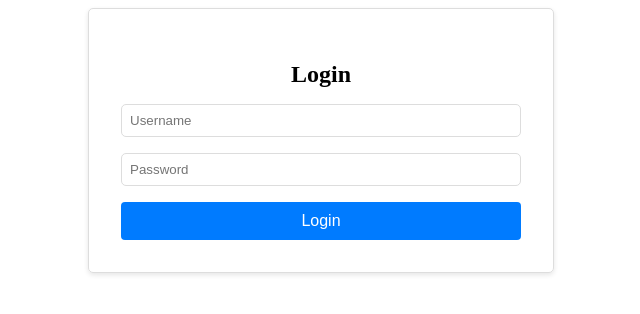
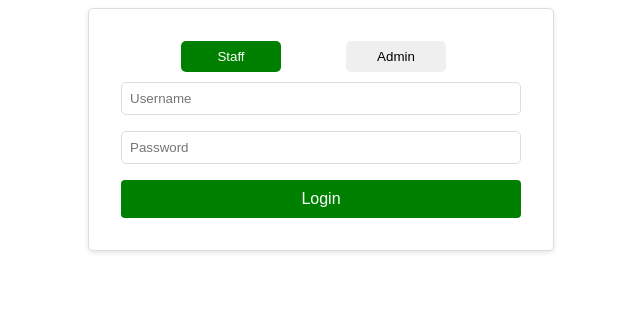
Before and after one commit to Ossy-em/portal, a React (Vite) app in the folder ictrequestportal/: page / in a window 1280 px wide. Shown: the top 314 px of the page, without its empty margins (319-959 px from the left). Built offline with nearby package versions, Linux system fonts and the light colour scheme.

Commit message:
created Admin/staff login page

```diff
--- /dev/null
+++ b/ictrequestportal/src/loginpage/AdminLoginPage/AdminLoginPage.css
@@ -0,0 +1,18 @@
+.login-staf{
+    border: none;
+}
+
+.input-login{
+    background-color: green !important;
+    transition: background-color 0.15s ease-in-out, color 0.15s ease-in-out;
+
+}
+
+.input-login:hover{
+    background-color: #004900 !important;
+}
+
+.in-staff{
+    outline-color: rgb(198, 236, 198) ;
+    border: none;
+}
--- /dev/null
+++ b/ictrequestportal/src/loginpage/AdminLoginPage/AdminLoginPage.jsx
@@ -0,0 +1,85 @@
+import React, { useState } from 'react';
+import { useNavigate } from 'react-router-dom';
+import { motion } from 'framer-motion';
+// import './LoginPage.css';
+import "./AdminLoginPage.css";
+
+const AdminLoginPage = () => {
+  const [username, setUsername] = useState('');
+  const [password, setPassword] = useState('');
+  const navigate = useNavigate();
+
+  const handleSubmit = (e) => {
+    e.preventDefault();
+    // Placeholder for form submission logic
+    console.log('Username:', username);
+    console.log('Password:', password);
+
+    // Assuming login is successful
+    navigate('/staff-request');
+  };
+
+  const containerVariants = {
+    hidden: { opacity: 0, y: -50 },
+    visible: { opacity: 1, y: 0, transition: { duration: 0.5 } },
+  };
+
+  const inputVariants = {
+    hidden: { opacity: 0, x: -20 },
+    visible: { opacity: 1, x: 0, transition: { delay: 0.3, duration: 0.5 } },
+  };
+
+  const buttonVariants = {
+    hidden: { opacity: 0 },
+    visible: { opacity: 1, transition: { delay: 0.5, duration: 0.5 } },
+    hover: { scale: 1.1, backgroundColor: "#4CAF50", transition: { yoyo: Infinity } }
+  };
+
+  return (
+    <motion.div
+      className="login-staf"
+      variants={containerVariants}
+      initial="hidden"
+      animate="visible"
+    >
+
+      <form onSubmit={handleSubmit}>
+        <motion.input
+        className='in-staff'
+          type="text"
+          placeholder="Username"
+          value={username}
+          onChange={(e) => setUsername(e.target.value)}
+          required
+          variants={inputVariants}
+          initial="hidden"
+          animate="visible"
+        />
+        <motion.input
+        className='in-staff'
+          type="password"
+          placeholder="Password"
+          value={password}
+          onChange={(e) => setPassword(e.target.value)}
+          required
+          variants={inputVariants}
+          initial="hidden"
+          animate="visible"
+        />
+        <motion.button
+        className="input-login"
+          type="submit"
+          variants={buttonVariants}
+          initial="hidden"
+          animate="visible"
+          whileHover="hover"
+        >
+           Login
+
+        </motion.button>
+      </form>
+    </motion.div>
+  );
+};
+
+export default AdminLoginPage;
--- a/ictrequestportal/src/loginpage/LoginPage.css
+++ b/ictrequestportal/src/loginpage/LoginPage.css
@@ -31,3 +31,31 @@
     border-radius: 5px;
     cursor: pointer;
   }
+
+  .staff-admin-con{
+    width: 100%;
+    display: flex;
+    gap: 5px;
+    margin-bottom: 10px ;
+
+  }
+
+  .staff-admin-con {
+    width: 100%;
+    display: flex;
+    gap: 5px;
+    margin-bottom: 10px;
+  }
+
+  .staff-admin-con button {
+    width: 25%;
+    color: black;
+    margin-left: 15%;
+    transition: background-color 0.15s ease-in-out, color 0.15s ease-in-out;
+  }
+
+  .active {
+    background-color: green;
+    color: white !important;
+    transition: background-color 0.15s ease-in-out;
+  }
--- a/ictrequestportal/src/loginpage/LoginPage.jsx
+++ b/ictrequestportal/src/loginpage/LoginPage.jsx
@@ -1,79 +1,118 @@
+// import React, { useState } from 'react';
+// import { useNavigate } from 'react-router-dom';
+// import { motion } from 'framer-motion';
+// import './LoginPage.css';
+
+// const LoginPage = () => {
+//   const [username, setUsername] = useState('');
+//   const [password, setPassword] = useState('');
+//   const navigate = useNavigate();
+
+//   const handleSubmit = (e) => {
+//     e.preventDefault();
+//     // Placeholder for form submission logic
+//     console.log('Username:', username);
+//     console.log('Password:', password);
+
+//     // Assuming login is successful
+//     navigate('/staff-request');
+//   };
+
+//   const containerVariants = {
+//     hidden: { opacity: 0, y: -50 },
+//     visible: { opacity: 1, y: 0, transition: { duration: 0.5 } },
+//   };
+
+//   const inputVariants = {
+//     hidden: { opacity: 0, x: -20 },
+//     visible: { opacity: 1, x: 0, transition: { delay: 0.3, duration: 0.5 } },
+//   };
+
+//   const buttonVariants = {
+//     hidden: { opacity: 0 },
+//     visible: { opacity: 1, transition: { delay: 0.5, duration: 0.5 } },
+//     hover: { scale: 1.1, backgroundColor: "#4CAF50", transition: { yoyo: Infinity } }
+//   };
+
+//   return (
+//     <motion.div
+//       className="login-container"
+//       variants={containerVariants}
+//       initial="hidden"
+//       animate="visible"
+//     >
+//       <h2>Login</h2>
+//       <form onSubmit={handleSubmit}>
+//         <motion.input
+//           type="text"
+//           placeholder="Username"
+//           value={username}
+//           onChange={(e) => setUsername(e.target.value)}
+//           required
+//           variants={inputVariants}
+//           initial="hidden"
+//           animate="visible"
+//         />
+//         <motion.input
+//           type="password"
+//           placeholder="Password"
+//           value={password}
+//           onChange={(e) => setPassword(e.target.value)}
+//           required
+//           variants={inputVariants}
+//           initial="hidden"
+//           animate="visible"
+//         />
+//         <motion.button
+//           type="submit"
+//           variants={buttonVariants}
+//           initial="hidden"
+//           animate="visible"
+//           whileHover="hover"
+//         >
+//           Login
+//         </motion.button>
+//       </form>
+//     </motion.div>
+//   );
+// };
+
+// export default LoginPage;
+
 import React, { useState } from 'react';
-import { useNavigate } from 'react-router-dom';
-import { motion } from 'framer-motion';
-import './LoginPage.css';
+import StaffLoginPage from './StaffLoginPage/StaffLoginPage' // Make sure to import your StaffLoginPage component
+import AdminLoginPage from './AdminLoginPage/AdminLoginPage';
+import './LoginPage.css'
+const LoginPage = () => {
+  const [view, setView] = useState('staff'); // Default to 'staff' view
 
-const LoginPage = () => {
-  const [username, setUsername] = useState('');
-  const [password, setPassword] = useState('');
-  const navigate = useNavigate();
-
-  const handleSubmit = (e) => {
-    e.preventDefault();
-    // Placeholder for form submission logic
-    console.log('Username:', username);
-    console.log('Password:', password);
-
-    // Assuming login is successful
-    navigate('/staff-request');
+  const handleStaffClick = () => {
+    setView('staff');
   };
 
-  const containerVariants = {
-    hidden: { opacity: 0, y: -50 },
-    visible: { opacity: 1, y: 0, transition: { duration: 0.5 } },
-  };
-
-  const inputVariants = {
-    hidden: { opacity: 0, x: -20 },
-    visible: { opacity: 1, x: 0, transition: { delay: 0.3, duration: 0.5 } },
-  };
-
-  const buttonVariants = {
-    hidden: { opacity: 0 },
-    visible: { opacity: 1, transition: { delay: 0.5, duration: 0.5 } },
-    hover: { scale: 1.1, backgroundColor: "#4CAF50", transition: { yoyo: Infinity } }
+  const handleAdminClick = () => {
+    setView('admin');
   };
 
   return (
-    <motion.div
-      className="login-container"
-      variants={containerVariants}
-      initial="hidden"
-      animate="visible"
-    >
-      <h2>Login</h2>
-      <form onSubmit={handleSubmit}>
-        <motion.input
-          type="text"
-          placeholder="Username"
-          value={username}
-          onChange={(e) => setUsername(e.target.value)}
-          required
-          variants={inputVariants}
-          initial="hidden"
-          animate="visible"
-        />
-        <motion.input
-          type="password"
-          placeholder="Password"
-          value={password}
-          onChange={(e) => setPassword(e.target.value)}
-          required
-          variants={inputVariants}
-          initial="hidden"
-          animate="visible"
-        />
-        <motion.button
-          type="submit"
-          variants={buttonVariants}
-          initial="hidden"
-          animate="visible"
-          whileHover="hover"
+    <div className="login-container">
+      <div className="staff-admin-con">
+        <button
+          className={view === 'staff' ? 'active' : ''}
+          onClick={handleStaffClick}
         >
-          Login
-        </motion.button>
-      </form>
-    </motion.div>
+          Staff
+        </button>
+        <button
+          className={view === 'admin' ? 'active' : ''}
+          onClick={handleAdminClick}
+        >
+          Admin
+        </button>
+      </div>
+      {view === 'staff' && <StaffLoginPage />}
+      {view === 'admin' && <AdminLoginPage/>}
+    </div>
   );
 };
 
--- /dev/null
+++ b/ictrequestportal/src/loginpage/StaffLoginPage/StaffLoginPage.css
@@ -0,0 +1,18 @@
+.login-staf{
+    border: none;
+}
+
+.input-login{
+    background-color: green !important;
+    transition: background-color 0.15s ease-in-out, color 0.15s ease-in-out;
+
+}
+
+.input-login:hover{
+    background-color: #004900 !important;
+}
+
+.in-staff{
+    outline-color: rgb(198, 236, 198) ;
+    border: none;
+}
--- /dev/null
+++ b/ictrequestportal/src/loginpage/StaffLoginPage/StaffLoginPage.jsx
@@ -0,0 +1,85 @@
+import React, { useState } from 'react';
+import { useNavigate } from 'react-router-dom';
+import { motion } from 'framer-motion';
+// import './LoginPage.css';
+import "./StaffLoginPage.css";
+
+const StaffLoginPage = () => {
+  const [username, setUsername] = useState('');
+  const [password, setPassword] = useState('');
+  const navigate = useNavigate();
+
+  const handleSubmit = (e) => {
+    e.preventDefault();
+    // Placeholder for form submission logic
+    console.log('Username:', username);
+    console.log('Password:', password);
+
+    // Assuming login is successful
+    navigate('/staff-request');
+  };
+
+  const containerVariants = {
+    hidden: { opacity: 0, y: -50 },
+    visible: { opacity: 1, y: 0, transition: { duration: 0.5 } },
+  };
+
+  const inputVariants = {
+    hidden: { opacity: 0, x: -20 },
+    visible: { opacity: 1, x: 0, transition: { delay: 0.3, duration: 0.5 } },
+  };
+
+  const buttonVariants = {
+    hidden: { opacity: 0 },
+    visible: { opacity: 1, transition: { delay: 0.5, duration: 0.5 } },
+    hover: { scale: 1.1, backgroundColor: "#4CAF50", transition: { yoyo: Infinity } }
+  };
+
+  return (
+    <motion.div
+      className="login-staf"
+      variants={containerVariants}
+      initial="hidden"
+      animate="visible"
+    >
+
+      <form onSubmit={handleSubmit}>
+        <motion.input
+        className='in-staff'
+          type="text"
+          placeholder="Username"
+          value={username}
+          onChange={(e) => setUsername(e.target.value)}
+          required
+          variants={inputVariants}
+          initial="hidden"
+          animate="visible"
+        />
+        <motion.input
+        className='in-staff'
+          type="password"
+          placeholder="Password"
+          value={password}
+          onChange={(e) => setPassword(e.target.value)}
+          required
+          variants={inputVariants}
+          initial="hidden"
+          animate="visible"
+        />
+        <motion.button
+        className="input-login"
+          type="submit"
+          variants={buttonVariants}
+          initial="hidden"
+          animate="visible"
+          whileHover="hover"
+        >
+           Login
+
+        </motion.button>
+      </form>
+    </motion.div>
+  );
+};
+
+export default StaffLoginPage;
```
Also changed, not shown: ictrequestportal/src/adminpage/Dashboard/Dashboard.Jsx (added, +11 -0 lines), ictrequestportal/src/utils/auth.js (added).
